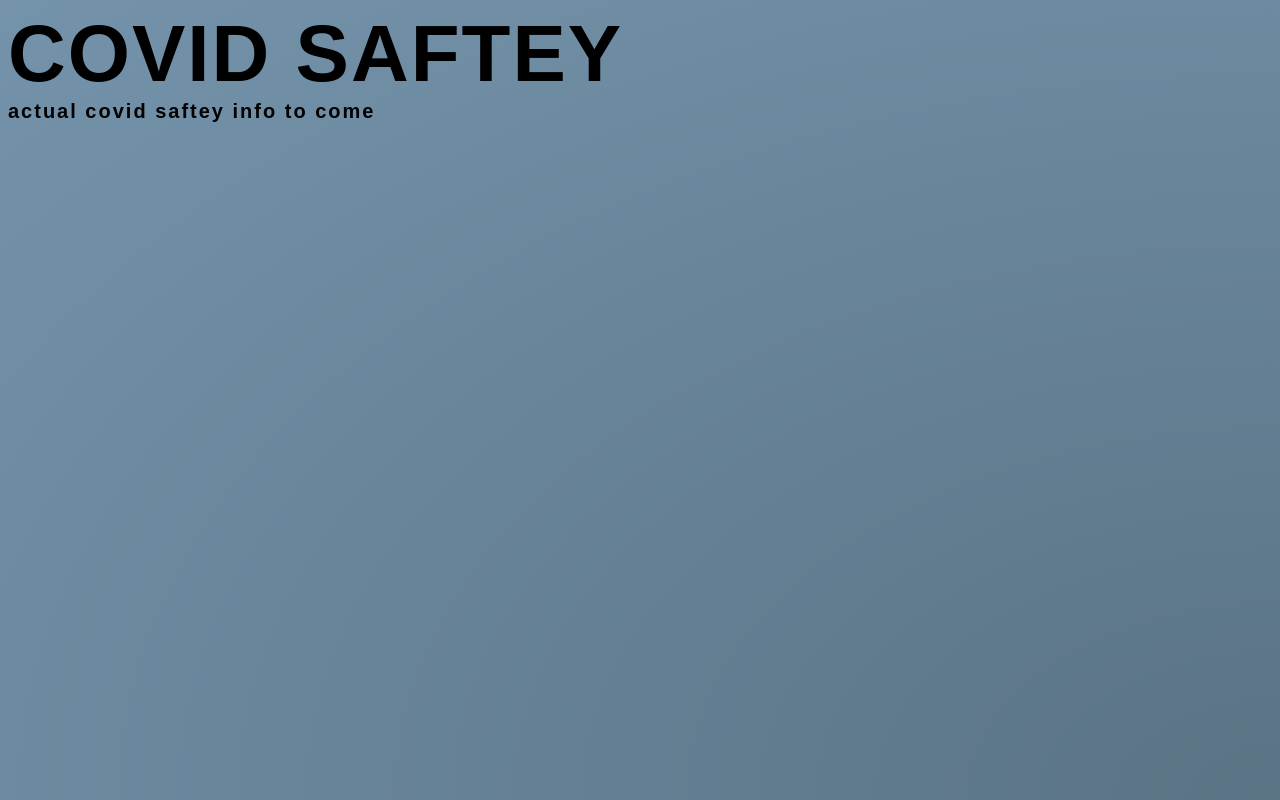
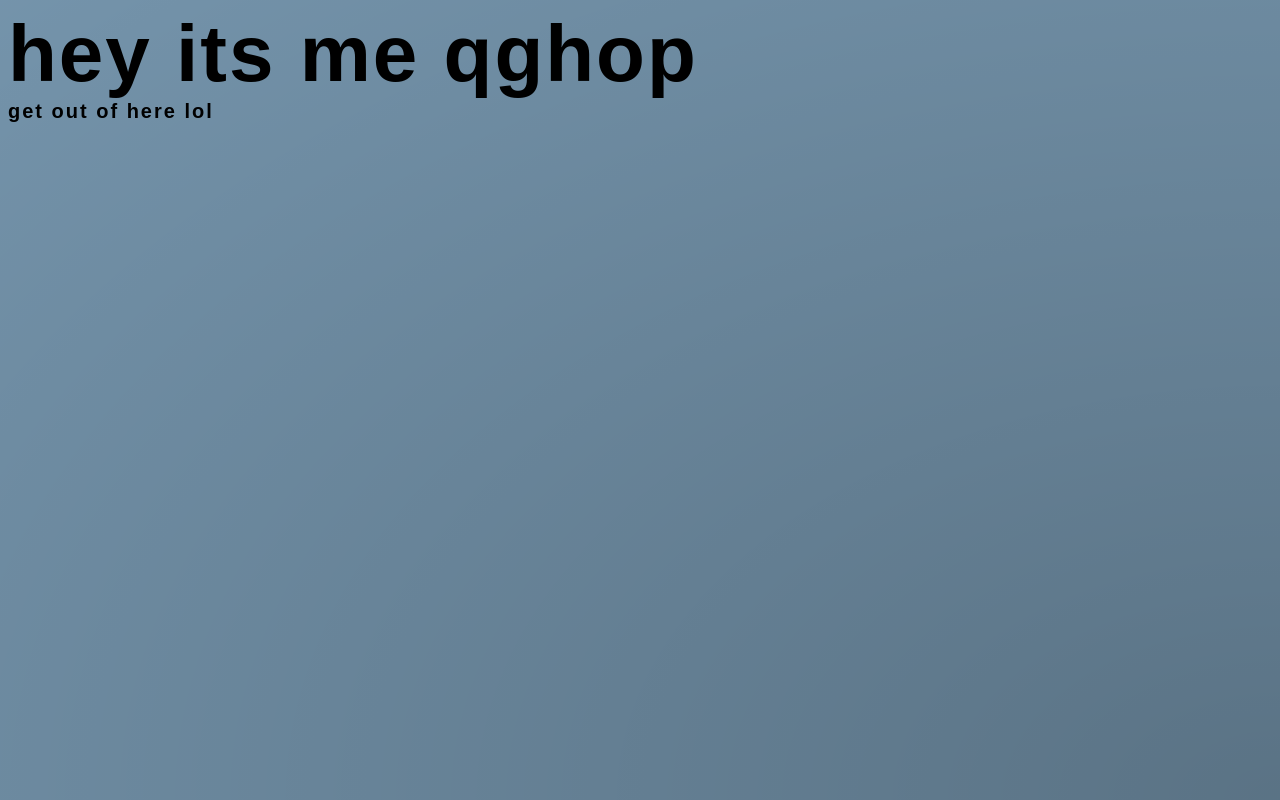
Before and after one commit to qghop/qghop.github.io, a plain HTML site: page index.html in a window 1280 px wide. Drawn offline with Linux system fonts and the light colour scheme.

Commit message:
Updated website to reflect lack of updates

```diff
--- a/index.html
+++ b/index.html
@@ -20,26 +20,14 @@
             font-size: 20px;
             font-weight: bold;
         }
-        a {
-            color: black;
-        }
-        div#floating {
-            position:;
-            bottom:px;
-            right: 10px;
-            text-align: ;
-            display: flex;
-            flex-direction: column;
-            color: black;
-        }
     </style>
 </head>
 <body>
 
 <div id="floating">
 
-    <div class="float-item" style="font-size:4em">COVID SAFTEY</div>
-    <div class="float-item">actual covid saftey info to come</div>
+    <div class="float-item" style="font-size:4em">hey its me qghop</div>
+    <div class="float-item">get out of here lol</div>
 
     <!-- <div class="float-item">real site coming soon - shoutouts to slmn</div>
     <div class="float-item" style="font-size:2em">qghop</div>
```
